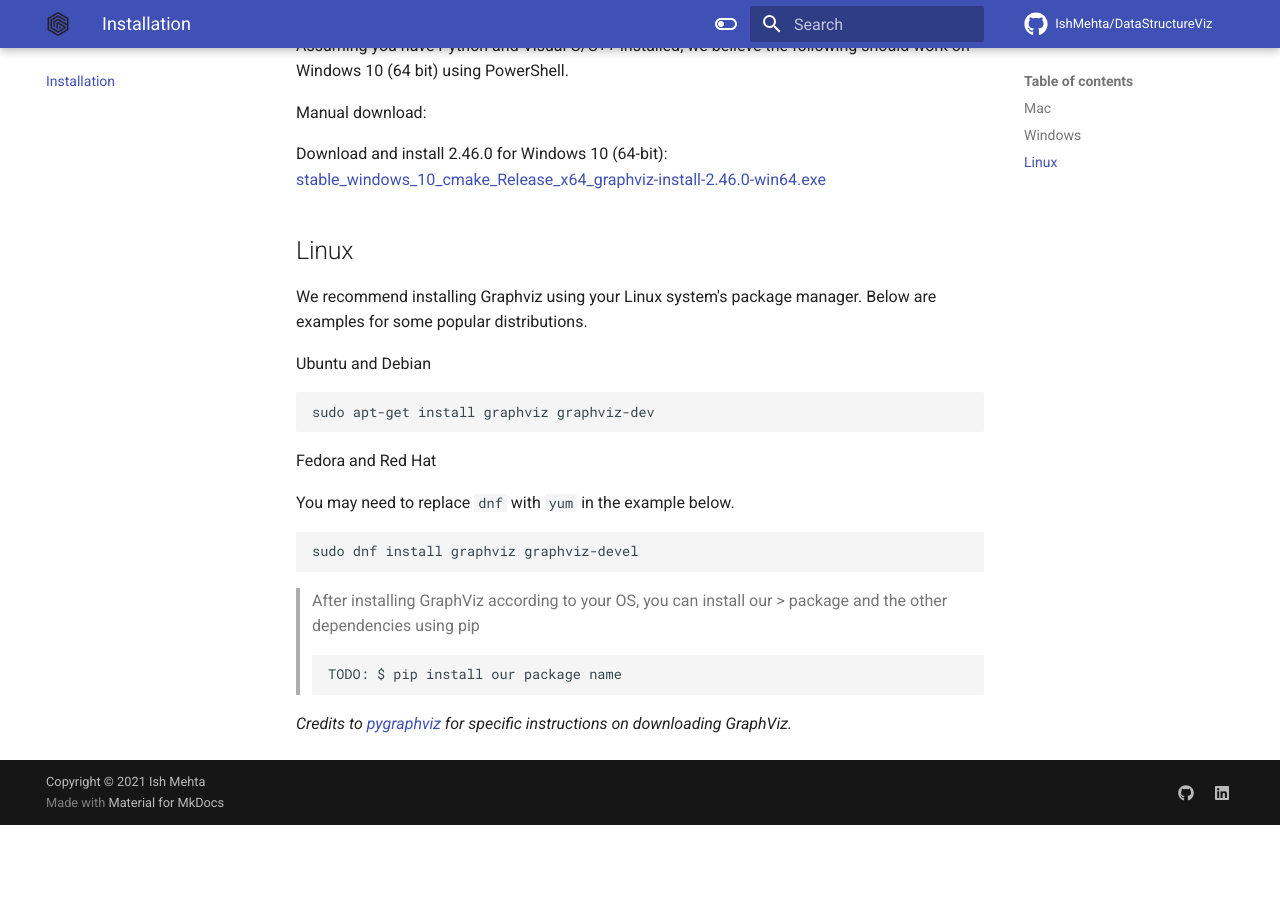
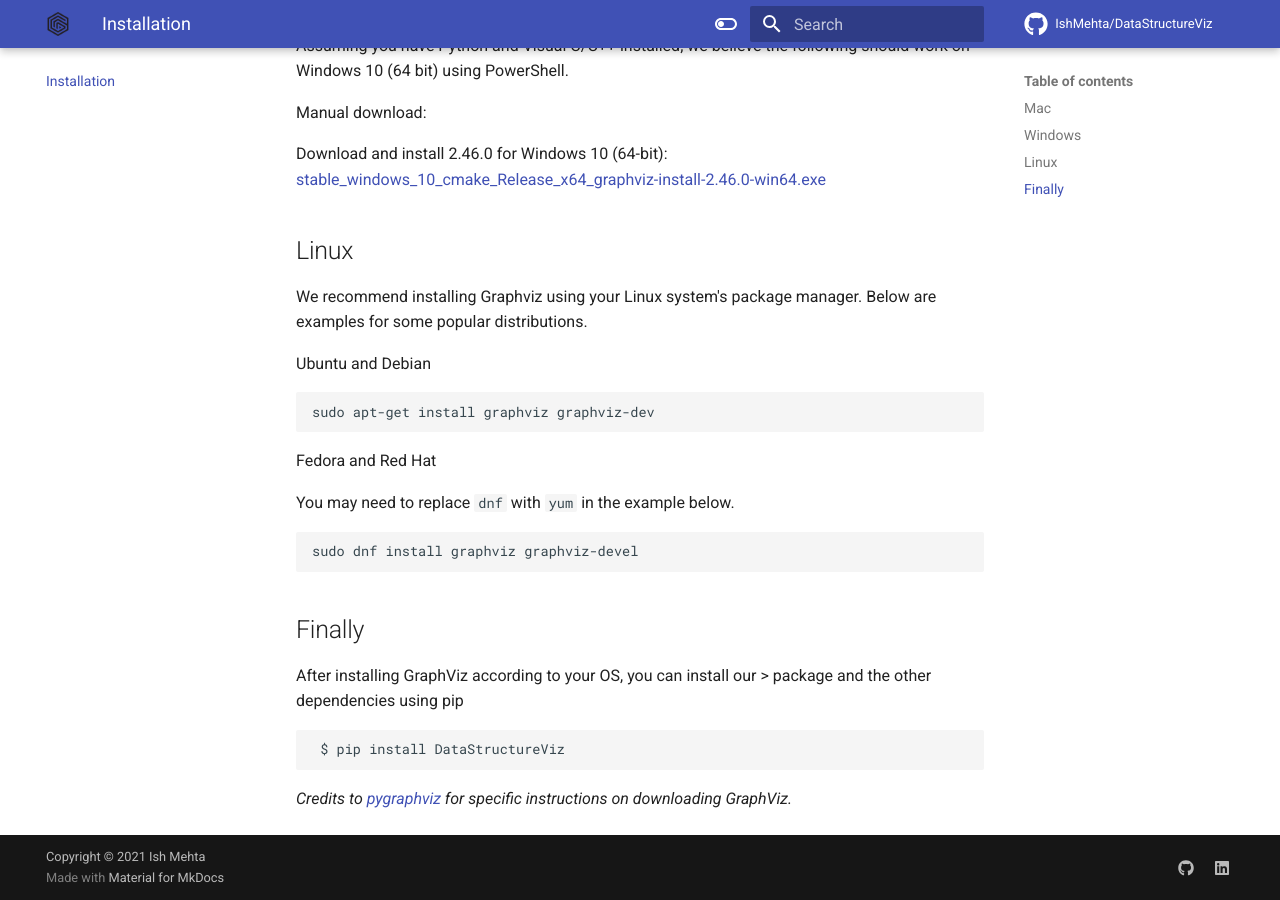
Before and after one commit to IshMehta/DSViz, an MkDocs documentation site: the page built from documentation/docs/installation.md, in a window 1280 px wide and 900 px high, scrolled down 753 px. Built offline with MkDocs 1.6.1 and Material for MkDocs 9.7.7, drawn with Linux system fonts in a browser that asks for light colours; comment, search, counter and statistics services are not loaded; before the commit the page ends 1578 px from its top, so only the background shows below that.

Commit message:
Links Update

````diff
--- a/documentation/docs/installation.md
+++ b/documentation/docs/installation.md
@@ -60,10 +60,11 @@ You may need to replace ``dnf`` with ``yum`` in the example below.
 sudo dnf install graphviz graphviz-devel
 ```
 
-> After installing GraphViz according to your OS, you can install our > package and the other dependencies using pip
->
-> ```bash
-> TODO: $ pip install our package name
-> ```
+## Finally
+After installing GraphViz according to your OS, you can install our > package and the other dependencies using pip
+
+```bash
+ $ pip install DataStructureViz
+```
 
 *Credits to [pygraphviz](https://github.com/pygraphviz/pygraphviz/blob/main/INSTALL.txt) for specific instructions on downloading GraphViz.*
--- a/setup.py
+++ b/setup.py
@@ -12,6 +12,8 @@ setup(
   author = 'Ish Mehta',
   author_email = 'imehta34@gatech.edu',
   url = 'https://github.com/IshMehta/DataStructureViz',
+  project_urls = {'GitHub' : 'https://github.com/IshMehta/DataStructureViz',
+                  'Documentation' : 'https://ishmehta.github.io/DataStructureViz/'}
   keywords = ['data structure', 'graph','list','array','tree','BST','AVL','binary','draw','visualise'],
   install_requires=[
       'tk',
````
Also changed, not shown: documentation/docs/index.md (+1 -1 lines), README.md, 1 other file.
